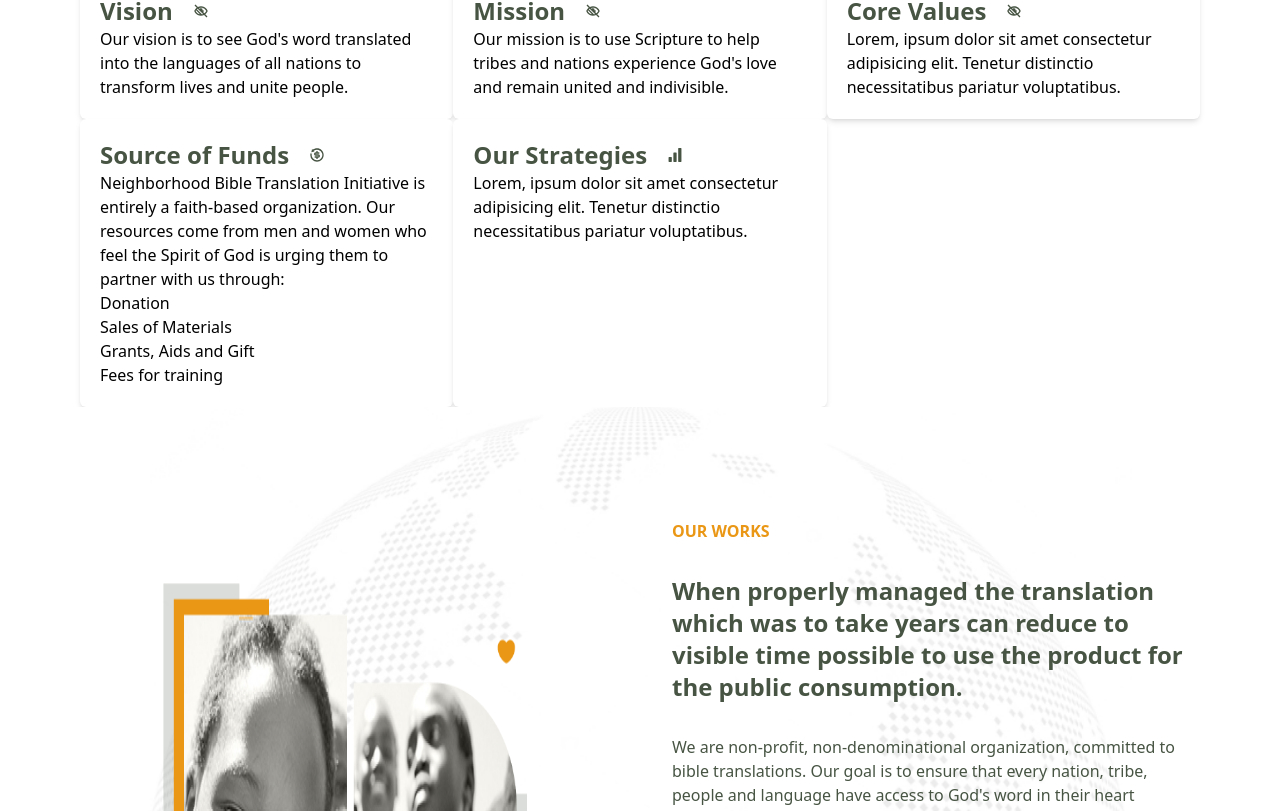
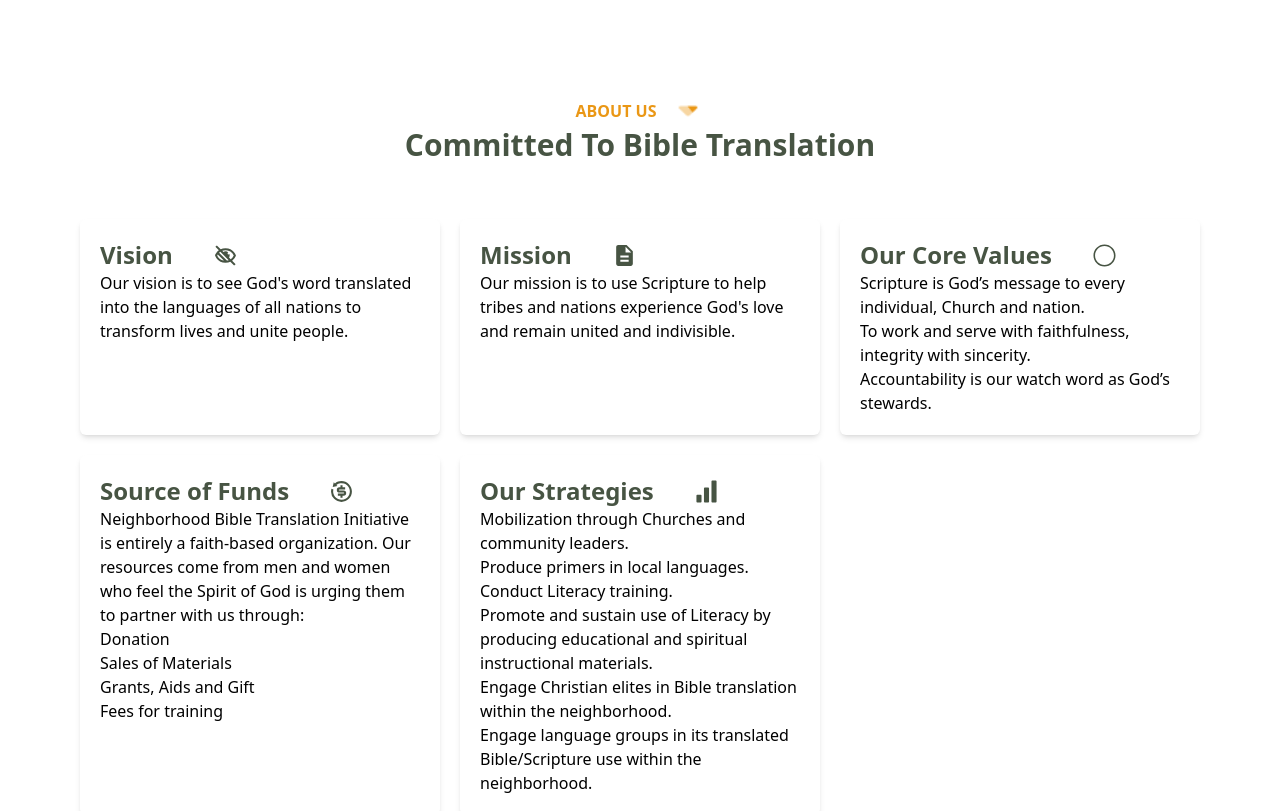
Before and after one commit to Bitrus-Dzakwa/NBTI-Project, a React (Vite) app: page / in a window 1280 px wide. Shown: the part 729-1540 px from the top of the page. Built offline with nearby package versions, Linux system fonts and the light colour scheme; the HTML template or start-up script is replaced by a standard one; a web font is replaced by a local one.

Commit message:
aboutsection

```diff
--- a/src/components/AboutSection.jsx
+++ b/src/components/AboutSection.jsx
@@ -1,51 +1,74 @@
 import { BiLowVision } from "react-icons/bi";
 import { RiRefund2Line } from "react-icons/ri";
 import { AiFillSignal } from "react-icons/ai";
+import { RxValue } from "react-icons/rx";
+
+import arrDwn from "../assets/arr-down.png";
+import { MdDescription } from "react-icons/md";
 
 function AboutSection() {
   return (
-    <div>
-      <section className="grid grid-cols-1 md:grid-cols-3 px-5 md:px-20">
+    <div className="my-20">
+      <div className="py-5 px-8 md:py-10 md:px-15 flex flex-col text-center justify-center items-center">
+        <h3 className="text-yellowy-900 uppercase font-semibold flex items-center gap-4">
+          About Us
+          <span>
+            <img src={arrDwn} alt="arrow" className="w-8 h-8" />
+          </span>
+        </h3>
+        <h1 className="capitalize text-greengray-900 text-2xl md:text-3xl mb-4 font-semibold">
+          Committed to Bible translation
+        </h1>
+      </div>
+      <section className="grid grid-cols-1 gap-5 md:grid-cols-3 px-5 md:px-20">
         <div className="bg-white rounded-md shadow-md p-5">
-          <div className="flex items-center gap-5 text-greengray-900">
+          <div className="flex items-center gap-5 md:gap-10 text-greengray-900">
             <h4 className="text-greengray-900 text-2xl font-bold">Vision</h4>
-            <BiLowVision />
+            <BiLowVision size={25} />
           </div>
-          <p className="feature__text">
+          <p className="text-sm md:text-base">
             Our vision is to see God{"'"}s word translated into the languages of
             all nations to transform lives and unite people.
           </p>
         </div>
         <div className="bg-white rounded-md shadow-md p-5">
-          <div className="flex items-center gap-5 text-greengray-900">
+          <div className="flex items-center gap-5 md:gap-10 text-greengray-900">
             <h4 className="text-greengray-900 text-2xl font-bold">Mission</h4>
-            <BiLowVision />
+            <MdDescription size={25} />
           </div>
-          <p className="feature__text">
+          <p className="text-sm md:text-base">
             Our mission is to use Scripture to help tribes and nations
             experience God{"'"}s love and remain united and indivisible.
           </p>
         </div>
         <div className="bg-white rounded-md shadow-md p-5">
-          <div className="flex items-center gap-5 text-greengray-900">
+          <div className="flex items-center gap-5 md:gap-10 text-greengray-900">
             <h4 className="text-greengray-900 text-2xl font-bold">
-              Core Values
+              Our Core Values
             </h4>
-            <BiLowVision />
+            <RxValue size={25} />
           </div>
-          <p className="feature__text">
-            Lorem, ipsum dolor sit amet consectetur adipisicing elit. Tenetur
-            distinctio necessitatibus pariatur voluptatibus.
+          <p className="text-sm md:text-base">
+            <ul>
+              <li>
+                Scripture is God’s message to every individual, Church and
+                nation.
+              </li>
+              <li>
+                To work and serve with faithfulness, integrity with sincerity.
+              </li>
+              <li>Accountability is our watch word as God’s stewards.</li>
+            </ul>
           </p>
         </div>
         <div className="bg-white rounded-md shadow-md p-5">
-          <div className="flex items-center gap-5 text-greengray-900">
+          <div className="flex items-center gap-5 md:gap-10 text-greengray-900">
             <h4 className="text-greengray-900 text-2xl font-bold">
               Source of Funds
             </h4>
-            <RiRefund2Line />
+            <RiRefund2Line size={25} />
           </div>
-          <p className="feature__text">
+          <p className="text-sm md:text-base">
             Neighborhood Bible Translation Initiative is entirely a faith-based
             organization. Our resources come from men and women who feel the
             Spirit of God is urging them to partner with us through:
@@ -58,15 +81,30 @@
           </p>
         </div>
         <div className="bg-white rounded-md shadow-md p-5">
-          <div className="flex items-center gap-5 text-greengray-900">
+          <div className="flex items-center gap-5 md:gap-10 text-greengray-900">
             <h4 className="text-greengray-900 text-2xl font-bold">
               Our Strategies
             </h4>
-            <AiFillSignal />
+            <AiFillSignal size={25} />
           </div>
-          <p className="feature__text">
-            Lorem, ipsum dolor sit amet consectetur adipisicing elit. Tenetur
-            distinctio necessitatibus pariatur voluptatibus.
+          <p className="text-sm md:text-base">
+            <ul>
+              <li>Mobilization through Churches and community leaders.</li>
+              <li>Produce primers in local languages.</li>
+              <li>Conduct Literacy training.</li>
+              <li>
+                Promote and sustain use of Literacy by producing educational and
+                spiritual instructional materials.
+              </li>
+              <li>
+                Engage Christian elites in Bible translation within the
+                neighborhood.
+              </li>
+              <li>
+                Engage language groups in its translated Bible/Scripture use
+                within the neighborhood.
+              </li>
+            </ul>
           </p>
         </div>
       </section>
```
